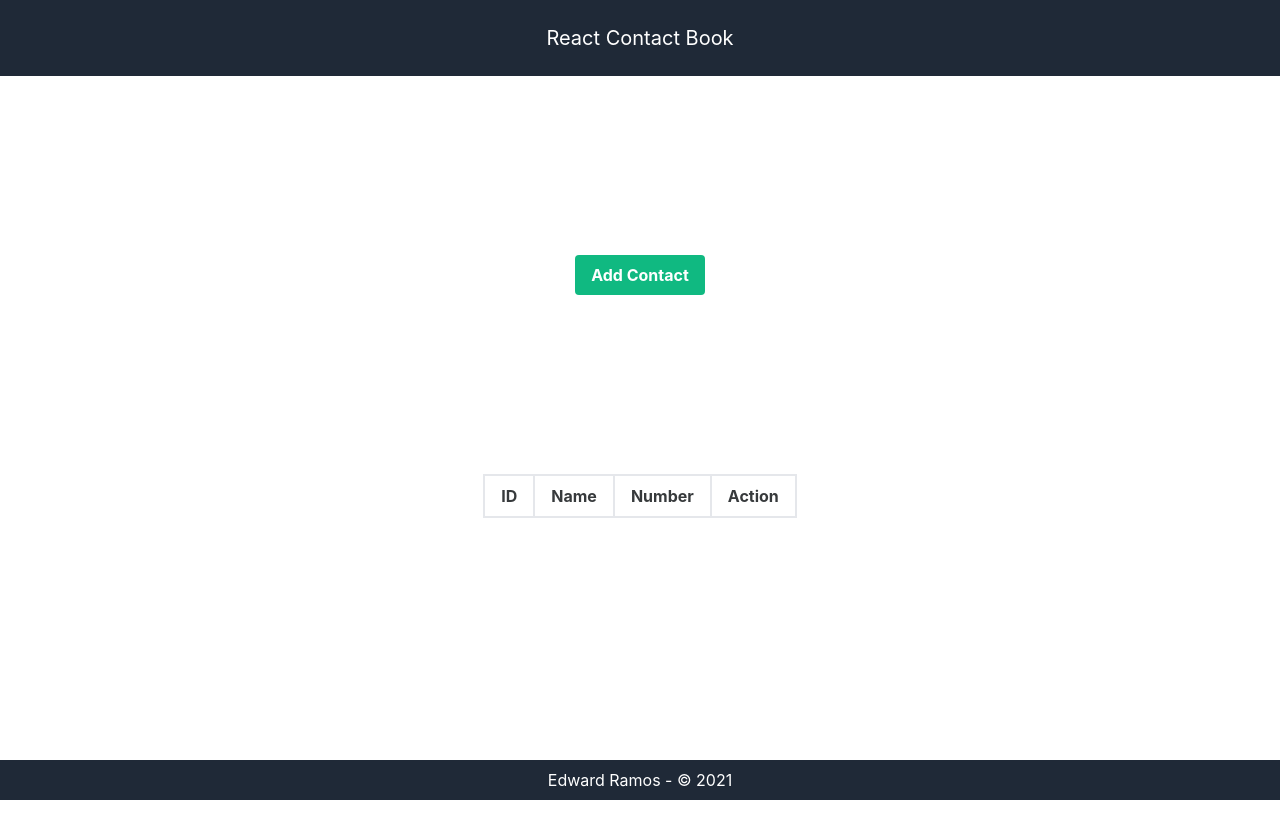
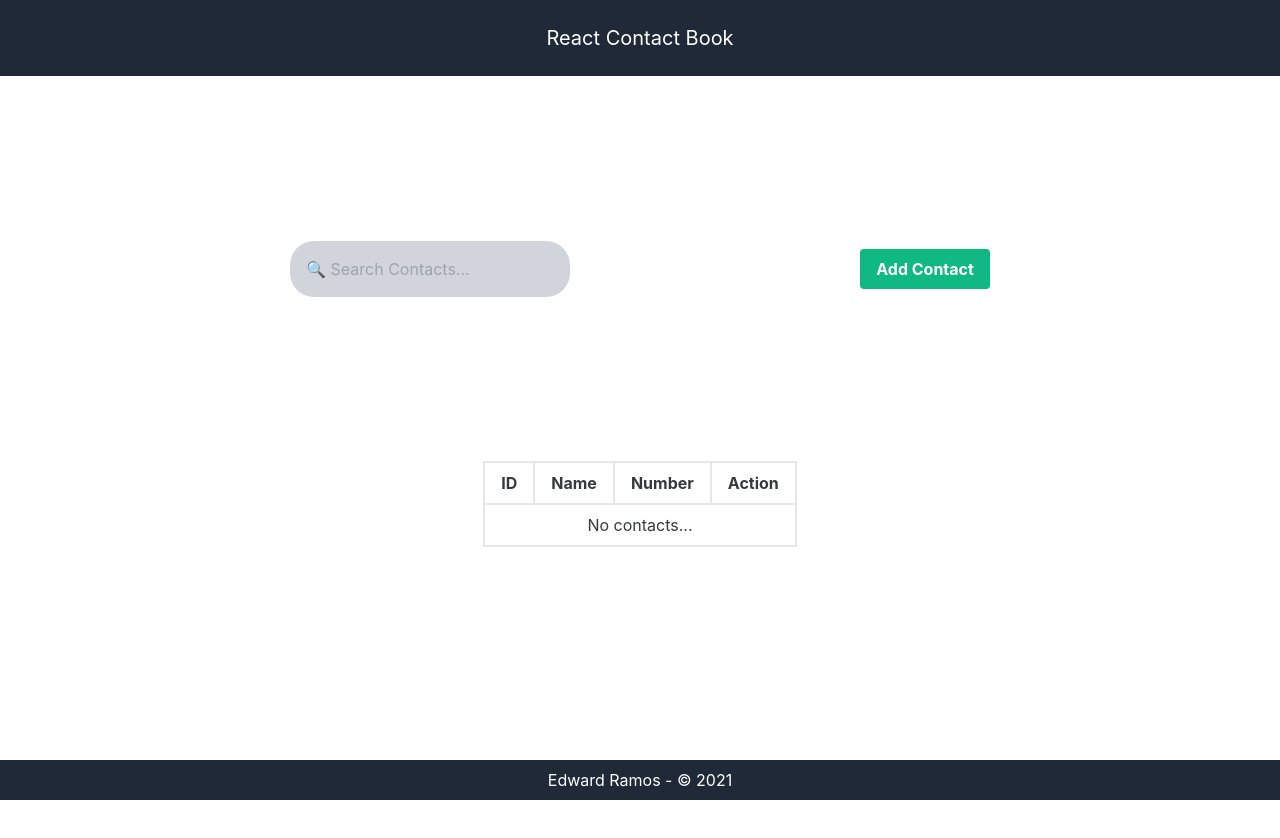
Before and after one commit to EdwardR0507/Contact-book-pwa, a React (Create React App) app: page / in a window 1280 px wide. Shown: the top 838 px of the page. Built offline with nearby package versions, Linux system fonts and the light colour scheme.

Commit message:
chore: ContactSearch (only design)

```diff
--- a/src/components/ContactForm.jsx
+++ b/src/components/ContactForm.jsx
@@ -45,7 +45,7 @@ const ContactForm = ({ handleEdit, setIsOpen, data, mood, handleAdd }) => {
               {...name}
               name="name"
               placeholder="Write a name..."
-              className="form-control w-full border-2 border-gray-200 p-3 rounded outline-none focus:border-blue-700"
+              className="form-control w-full border-2 border-gray-200 p-3 rounded outline-none focus:border-indigo-500"
               autoComplete="off"
             />
           ) : (
@@ -53,7 +53,7 @@ const ContactForm = ({ handleEdit, setIsOpen, data, mood, handleAdd }) => {
               defaultValue={data.name}
               onChange={name.onChange}
               name="name"
-              className="form-control w-full border-2 border-gray-200 p-3 rounded outline-none focus:border-blue-700"
+              className="form-control w-full border-2 border-gray-200 p-3 rounded outline-none focus:border-indigo-500"
               autoComplete="off"
             />
           )}
@@ -67,7 +67,7 @@ const ContactForm = ({ handleEdit, setIsOpen, data, mood, handleAdd }) => {
               {...phone}
               name="number"
               placeholder="Write a phone number..."
-              className="form-control w-full border-2 border-gray-200 p-3 rounded outline-none focus:border-blue-700"
+              className="form-control w-full border-2 border-gray-200 p-3 rounded outline-none focus:border-indigo-500"
               autoComplete="off"
             />
           ) : (
@@ -75,7 +75,7 @@ const ContactForm = ({ handleEdit, setIsOpen, data, mood, handleAdd }) => {
               defaultValue={data.phone}
               onChange={phone.onChange}
               name="number"
-              className="form-control w-full border-2 border-gray-200 p-3 rounded outline-none focus:border-blue-700"
+              className="form-control w-full border-2 border-gray-200 p-3 rounded outline-none focus:border-indigo-500"
               autoComplete="off"
             />
           )}
--- /dev/null
+++ b/src/components/ContactSearch.jsx
@@ -0,0 +1,17 @@
+import React from "react";
+
+const ContactSearch = () => {
+  return (
+    <>
+      <div className="flex flex-col ">
+        <input
+          className="bg-gray-300 focus:ring-1 focus:ring-indigo-500 outline-none rounded-3xl p-4 w-full"
+          type="text"
+          placeholder="🔍 Search Contacts..."
+        />
+      </div>
+    </>
+  );
+};
+
+export default ContactSearch;
--- a/src/components/ContactTable.jsx
+++ b/src/components/ContactTable.jsx
@@ -27,7 +27,8 @@ const TableContacts = ({
           </tr>
         </thead>
         <tbody>
-          {contacts.map((contact) => {
+          {contacts.length !== 0 ? (
+            contacts.map((contact) => {
               const formatId = contact.id.toString().split("-")[0];
               return (
                 <tr key={contact.id}>
@@ -62,7 +63,14 @@ const TableContacts = ({
                   </td>
                 </tr>
               );
-          })}
+            })
+          ) : (
+            <tr>
+              <td className="border-2 py-2 px-4 text-center" colSpan="4">
+                No contacts...
+              </td>
+            </tr>
+          )}
         </tbody>
       </table>
     </div>
--- a/src/components/Contacts.jsx
+++ b/src/components/Contacts.jsx
@@ -5,6 +5,7 @@ import { ACTIONS } from "../utils/actions";
 import { MOODS } from "../utils/moods";
 import ContactForm from "./ContactForm";
 import ContactModal from "./ContactModal";
+import ContactSearch from "./ContactSearch";
 const initialState = [];
 
 const Contacts = () => {
@@ -37,13 +38,16 @@ const Contacts = () => {
   };
   return (
     <div className="w-full min-h-screen flex flex-col items-center justify-evenly">
+      <div className="flex items-center justify-evenly w-full">
+        <ContactSearch contacts={contacts} setData={setData} />
         <button
           type="button"
           onClick={handleClick}
-        className=" block bg-green-500 hover:bg-green-700 text-white font-bold py-2 px-4 rounded"
+          className=" block bg-green-500 hover:bg-green-700 text-white font-bold py-2 px-4 rounded "
         >
           Add Contact
         </button>
+      </div>
       <ContactTable
         contacts={contacts}
         handleDelete={handleDelete}
```
Lines whose indentation alone changed are shown as unchanged.
